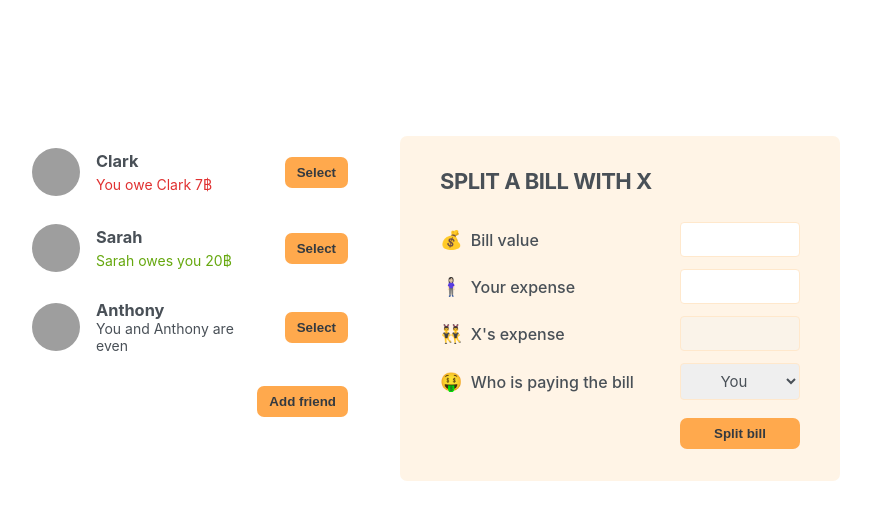
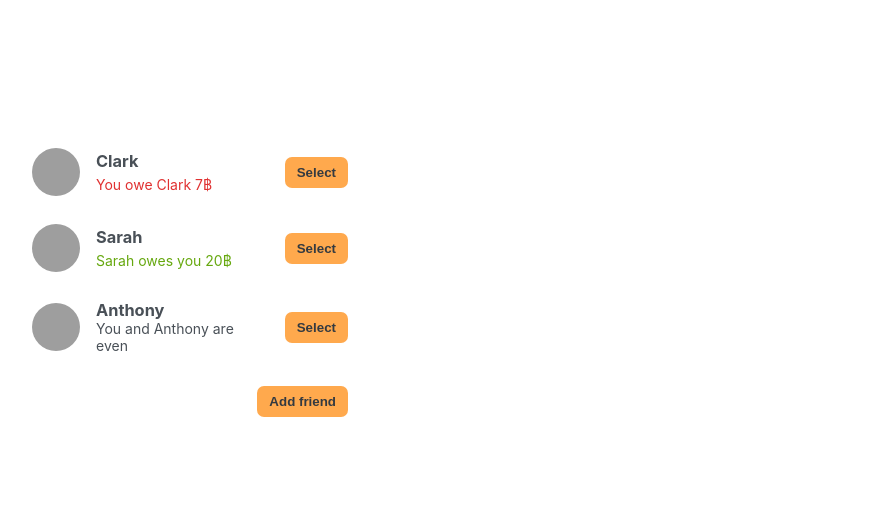
Before and after one commit to wpkhanto/eat-n-split, a React (Create React App) app: page / in a window 1280 px wide. Shown: the top 520 px of the page, without its empty margins (210-1081 px from the left). Built offline with nearby package versions, Linux system fonts and the light colour scheme; grey boxes are pictures that could not be loaded; the HTML template or start-up script is replaced by a standard one.

Commit message:
Selecting a Friend

```diff
--- a/src/App.js
+++ b/src/App.js
@@ -24,6 +24,7 @@
 export default function App() {
     const [friends, setFriends] = useState(initialFriends);
     const [showAddFriend, setShowAddFriend] = useState(false);
+    const [selectedFriend, setSelectedFriend] = useState(null);
 
     function handleShowAddFriend() {
         setShowAddFriend((show) => !show);
@@ -34,10 +35,20 @@
         setShowAddFriend(false);
     }
 
+    function handleSelection(friend) {
+        // setSelectedFriend(friend);
+        setSelectedFriend((cur) => (cur?.id === friend.id ? null : friend));
+        setShowAddFriend(false);
+    }
+
     return (
         <div className="app">
             <div className="sidebar">
-                <FriendsList friends={friends} />
+                <FriendsList
+                    friends={friends}
+                    onSelection={handleSelection}
+                    selectedFriend={selectedFriend}
+                />
                 {showAddFriend && (
                     <FormAddFriend onAddFriend={handleAddFriend} />
                 )}
@@ -46,24 +57,32 @@
                 </Button>
             </div>
 
-            <FormSplitBill />
+            {selectedFriend && (
+                <FormSplitBill selectedFriend={selectedFriend} />
+            )}
         </div>
     );
 }
 
-function FriendsList({ friends }) {
+function FriendsList({ friends, onSelection, selectedFriend }) {
     return (
         <ul>
             {friends.map((friend) => (
-                <Friend key={friend.id} friend={friend} />
+                <Friend
+                    key={friend.id}
+                    friend={friend}
+                    onSelection={onSelection}
+                    selectedFriend={selectedFriend}
+                />
             ))}
         </ul>
     );
 }
 
-function Friend({ friend }) {
+function Friend({ friend, onSelection, selectedFriend }) {
+    const isSelected = selectedFriend?.id === friend.id;
     return (
-        <li>
+        <li className={isSelected ? "selected" : ""}>
             <img src={friend.image} alt={friend.name} />
             <h3>{friend.name}</h3>
 
@@ -81,7 +100,9 @@
 
             {friend.balance === 0 && <p>You and {friend.name} are even</p>}
 
-            <Button>Select</Button>
+            <Button onClick={() => onSelection(friend)}>
+                {isSelected ? "Close" : "Select"}
+            </Button>
         </li>
     );
 }
@@ -138,10 +159,10 @@
     );
 }
 
-function FormSplitBill() {
+function FormSplitBill({ selectedFriend }) {
     return (
         <form className="form-split-bill">
-            <h2>Split a bill with X</h2>
+            <h2>Split a bill with {selectedFriend.name}</h2>
 
             <label>💰 Bill value</label>
             <input type="text" />
@@ -149,13 +170,13 @@
             <label>🧍🏻‍♀️ Your expense</label>
             <input type="text" />
 
-            <label>👯‍♂️ X's expense</label>
+            <label>👯‍♂️ {selectedFriend.name}'s expense</label>
             <input type="text" disabled />
 
             <label>🤑 Who is paying the bill</label>
             <select>
                 <option value="user">You</option>
-                <option value="friend">X</option>
+                <option value="friend">{selectedFriend.name}</option>
             </select>
 
             <Button>Split bill</Button>
```
